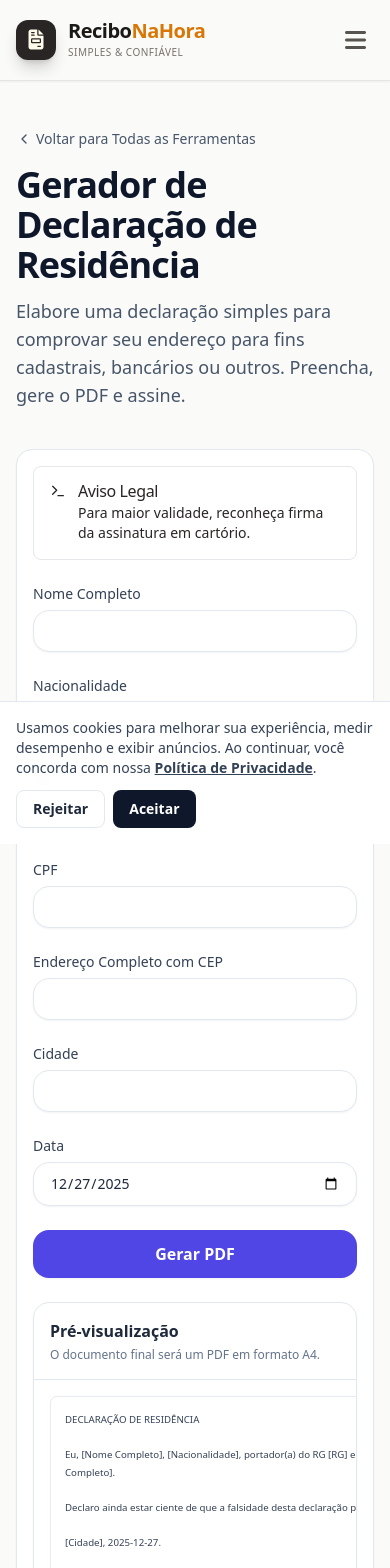
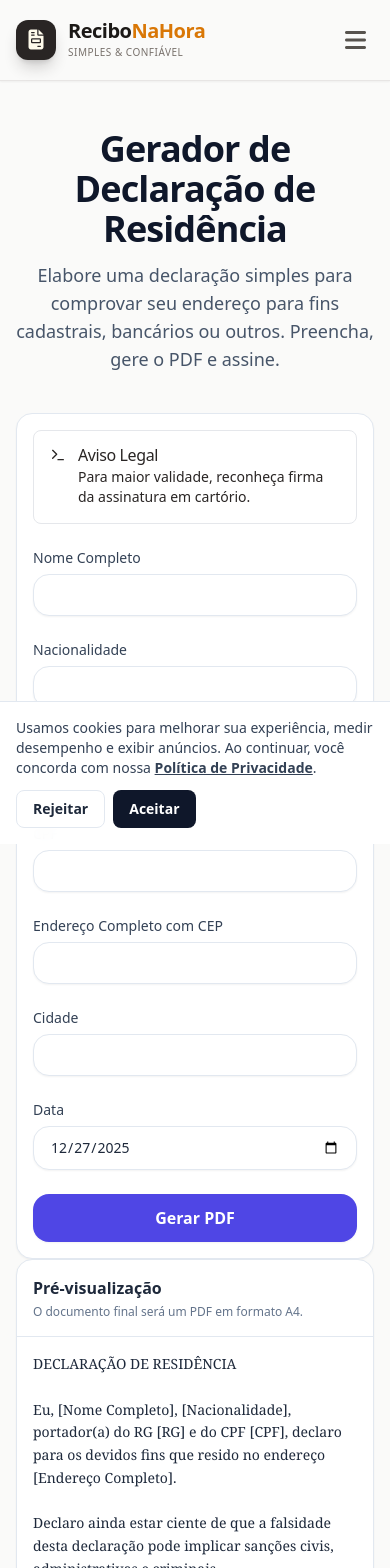
Before and after one commit to flaviomelo2213/recibo-na-hora, a Next.js app: page /requerimentos/declaracao-endereco in a window 390 px wide. Shown: the top 1568 px of the page. Built offline with nearby package versions, Linux system fonts and the light colour scheme.

Commit message:
fix(ui): requerimentos responsivos e preview consistente

```diff
--- a/app/requerimentos/declaracao-endereco/_components/DeclaracaoEnderecoGenerator.tsx
+++ b/app/requerimentos/declaracao-endereco/_components/DeclaracaoEnderecoGenerator.tsx
@@ -1,4 +1,5 @@
- 'use client';
+
+'use client';
 
 import { useState } from 'react';
 import { jsPDF } from 'jspdf';
@@ -7,6 +8,7 @@ import { Input } from '../../../components/ui/Input';
 import { Button } from '../../../components/ui/Button';
 import { Alert, AlertDescription, AlertTitle } from '../../../components/ui/Alert';
 import { Terminal } from 'lucide-react';
+import PreviewPaper from '../../../components/PreviewPaper';
 
 export default function DeclaracaoEnderecoGenerator() {
   const [nome, setNome] = useState('');
@@ -37,10 +39,25 @@ export default function DeclaracaoEnderecoGenerator() {
     `_________________________\n${nome || '[Nome Completo]'}`;
 
   return (
-    <Card className="w-full p-4 sm:p-6 lg:p-8">
-      <div className="grid grid-cols-1 lg:grid-cols-2 gap-6 lg:gap-10 items-start">
-        {/* Formulário */}
-        <section className="w-full min-w-0 space-y-6">
+    <div>
+      {/* Formulário visível apenas quando não usado como preview */}
+      <div className="lg:hidden">
+        <FormContent />
+      </div>
+
+      {/* Preview visível em todos os tamanhos */}
+      <PreviewPaper>
+        <pre className="text-sm leading-relaxed text-slate-800 whitespace-pre-wrap break-words font-serif">
+          {getPreviewText()}
+        </pre>
+      </PreviewPaper>
+    </div>
+  );
+
+  function FormContent() {
+    return (
+      <Card className="w-full p-4 sm:p-6 lg:p-8">
+        <div className="space-y-6">
           <Alert>
             <Terminal className="h-4 w-4" />
             <AlertTitle>Aviso Legal</AlertTitle>
@@ -68,28 +85,8 @@ export default function DeclaracaoEnderecoGenerator() {
           <Button size="lg" onClick={handleGeneratePDF} className="w-full">
             Gerar PDF
           </Button>
-        </section>
-
-        {/* Preview */}
-        <aside className="w-full min-w-0 lg:sticky lg:top-24">
-          <div className="rounded-2xl border border-slate-200 bg-white shadow-sm overflow-hidden">
-            <div className="p-4 border-b border-slate-200">
-              <h3 className="text-base font-semibold text-slate-800">Pré-visualização</h3>
-              <p className="text-xs text-slate-500 mt-1">O documento final será um PDF em formato A4.</p>
-            </div>
-
-            <div className="p-4 overflow-x-auto">
-              <div className="origin-top-left scale-[0.88] sm:scale-100 w-[794px]">
-                <div className="border border-slate-200 rounded-lg p-4 bg-white">
-                  <pre className="text-[11px] sm:text-xs leading-5 text-slate-700 whitespace-pre-wrap break-words font-sans">
-                    {getPreviewText()}
-                  </pre>
-                </div>
-              </div>
-            </div>
-          </div>
-        </aside>
-      </div>
-    </Card>
-  );
+        </div>
+      </Card>
+    );
+  }
 }
--- a/app/requerimentos/declaracao-endereco/page.tsx
+++ b/app/requerimentos/declaracao-endereco/page.tsx
@@ -1,7 +1,8 @@
 
 import { Metadata } from 'next';
-import { ToolShell } from '../../components/layout/ToolShell';
+import { ToolTwoColumn } from '../../components/ToolTwoColumn';
 import DeclaracaoEnderecoGenerator from './_components/DeclaracaoEnderecoGenerator';
+import FaqAccordion from '../../components/FaqAccordion';
 
 const faqItems = [
     { question: "Para que serve uma Declaração de Residência?", answer: "Serve para comprovar seu endereço em situações onde não se possui um comprovante tradicional (conta de água, luz, etc.) em seu nome. É comum para quem mora com parentes."},
@@ -18,15 +19,28 @@ export const metadata: Metadata = {
 };
 
 export default function DeclaracaoEnderecoPage() {
+
+  const generator = <DeclaracaoEnderecoGenerator />;
+  // O preview é renderizado dentro do Generator, então passamos o mesmo componente
+  const preview = <DeclaracaoEnderecoGenerator />;
+
   return (
-    <>
-      <ToolShell
-        title="Gerador de Declaração de Residência"
-        description="Elabore uma declaração simples para comprovar seu endereço para fins cadastrais, bancários ou outros. Preencha, gere o PDF e assine."
-        faqItems={faqItems}
-      >
-        <DeclaracaoEnderecoGenerator />
-      </ToolShell>
+    <main className="w-full mx-auto py-12 px-4 md:px-6 lg:px-8">
+      {/* Cabeçalho da Ferramenta */}
+      <div className="mb-10 text-center">
+        <h1 className="text-4xl font-extrabold text-slate-900 tracking-tight">Gerador de Declaração de Residência</h1>
+        <p className="mt-3 text-lg text-slate-600 max-w-3xl mx-auto">Elabore uma declaração simples para comprovar seu endereço para fins cadastrais, bancários ou outros. Preencha, gere o PDF e assine.</p>
+      </div>
+
+      {/* Layout de Duas Colunas */}
+      <ToolTwoColumn form={generator} preview={preview} />
+
+      {/* Seção de FAQ */}
+      <div className="mt-20 max-w-3xl mx-auto">
+          <FaqAccordion items={faqItems} />
+      </div>
+
+      {/* Schema de FAQ para SEO */}
       <script
         type="application/ld+json"
         dangerouslySetInnerHTML={{ __html: JSON.stringify({
@@ -42,6 +56,6 @@ export default function DeclaracaoEnderecoPage() {
           }))
         })}}
       />
-    </>
+    </main>
   );
 }
--- a/app/requerimentos/page.tsx
+++ b/app/requerimentos/page.tsx
@@ -107,7 +107,7 @@ export default function RequerimentosPage() {
                 <h2 className="mt-4 text-3xl font-bold text-slate-800">Dúvidas Frequentes</h2>
                 <p className="mt-2 text-md text-slate-600">Respostas para as perguntas mais comuns sobre requerimentos.</p>
             </div>
-            <FaqAccordion faqs={faqItems} />
+            <FaqAccordion items={faqItems} />
         </section>
 
       </main>
```
